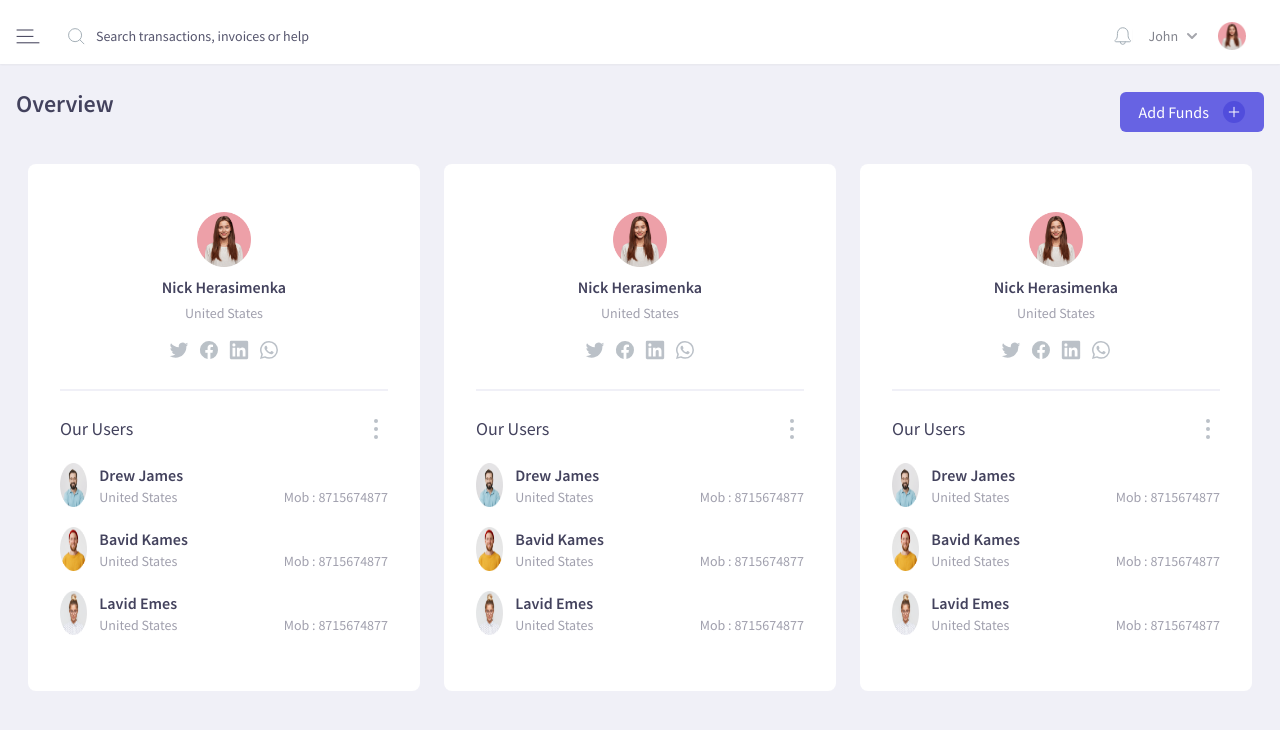
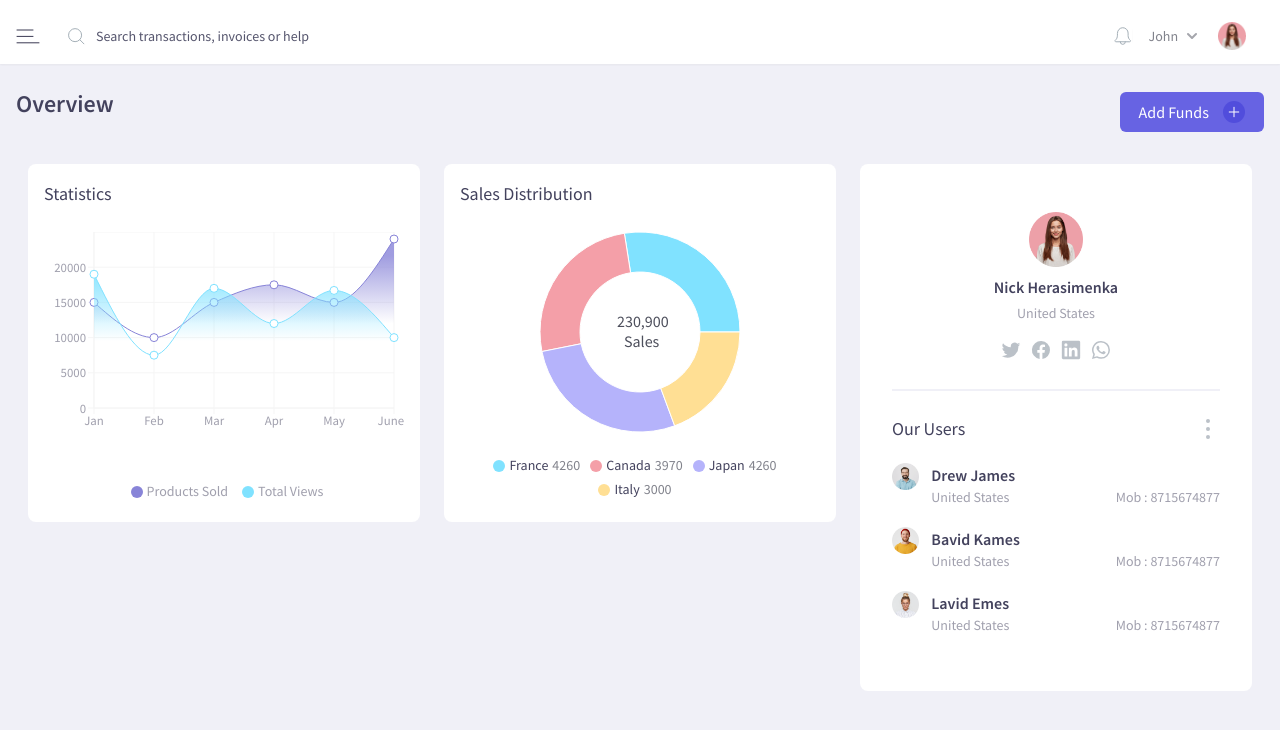
Before and after one commit to JabezSanjay/mitsogo-dashboard, a React (Create React App) app: page / in a window 1280 px wide. Shown: the top 730 px of the page. Built offline with nearby package versions, Linux system fonts and the light colour scheme.

Commit message:
Completed Statistics card and bug fixes

```diff
--- a/src/App.js
+++ b/src/App.js
@@ -4,7 +4,7 @@ import Dashboard from "./pages/Dashboard";
 
 const App = () => {
   return (
-    <div className="min-h-screen bg-bodyColor">
+    <div className="min-h-screen">
       <div>
         <Navbar>
           <Dashboard />
--- a/src/Components/Card/PersonalCard/index.js
+++ b/src/Components/Card/PersonalCard/index.js
@@ -9,7 +9,7 @@ import ProfileImage1 from "../../../images/Card/profilePic1.png";
 import ProfileImage2 from "../../../images/Card/profilePic2.png";
 import ProfileImage3 from "../../../images/Card/profilePic3.png";
 
-const Card = () => {
+const PersonalCard = () => {
   const profiles = [
     { name: "Drew James", svg: ProfileImage1 },
     { name: "Bavid Kames", svg: ProfileImage2 },
@@ -17,7 +17,7 @@ const Card = () => {
   ];
 
   return (
-    <div className="p-2 lg:p-3 w-full lg:w-1/3">
+    <div className="p-2 lg:p-3 w-full lg:w-1/3 order-first sm:order-3">
       <div className="bg-white px-8 pt-12 pb-14 rounded-lg">
         <div>
           <div className="flex flex-col  items-center border-b-2 border-bodyColor">
@@ -45,7 +45,11 @@ const Card = () => {
         </div>
         {profiles.map((profile) => (
           <div className="mt-5 flex" key={profile.name}>
-            <img src={profile.svg} alt="" className="w-1/6 sm:w-1/12" />
+            <img
+              src={profile.svg}
+              alt=""
+              className="w-1/6 sm:w-1/12 h-1/6 sm:h-1/12"
+            />
             <div className="ml-3 w-full">
               <h3 className="text-mainColor font-semibold">{profile.name}</h3>
               <div className="text-mainColor opacity-50 text-sm flex flex-wrap justify-between">
@@ -64,4 +68,4 @@ const Card = () => {
   );
 };
 
-export default Card;
+export default PersonalCard;
--- /dev/null
+++ b/src/Components/Card/StatisticsCard/index.js
@@ -0,0 +1,210 @@
+import React from "react";
+import {
+  AreaChart,
+  Area,
+  XAxis,
+  YAxis,
+  CartesianGrid,
+  Tooltip,
+  ResponsiveContainer,
+  Legend,
+  PieChart,
+  Pie,
+  Cell,
+  Label,
+} from "recharts";
+
+const StatisticsCard = ({ type }) => {
+  const data = [
+    {
+      name: "Jan",
+      "Total Views": 19000,
+      "Products Sold": 15000,
+    },
+    {
+      name: "Feb",
+      "Total Views": 7500,
+      "Products Sold": 10000,
+    },
+    {
+      name: "Mar",
+      "Total Views": 17000,
+      "Products Sold": 15000,
+    },
+    {
+      name: "Apr",
+      "Total Views": "12000",
+      "Products Sold": 17500,
+    },
+    {
+      name: "May",
+      "Total Views": "16700",
+      "Products Sold": 15000,
+    },
+    {
+      name: "June",
+      "Total Views": "10000",
+      "Products Sold": 24000,
+    },
+  ];
+  const pieData = [
+    { name: "France", value: 4260 },
+    { name: "Canada", value: 3970 },
+    { name: "Japan", value: 4260 },
+    { name: "Italy", value: 3000 },
+  ];
+
+  const CustomLabel = ({ viewBox }) => {
+    const { cx, cy } = viewBox;
+    return (
+      <React.Fragment>
+        <text x={cx - 23} y={cy - 5}>
+          <tspan
+            style={{
+              fontSize: "1em",
+              fill: "#4D4F5C",
+            }}
+          >
+            230,900
+          </tspan>
+        </text>
+        <text x={cx - 16} y={cy + 15}>
+          <tspan
+            style={{
+              fontSize: "1em",
+              fill: "#4D4F5C",
+            }}
+          >
+            Sales
+          </tspan>
+        </text>
+      </React.Fragment>
+    );
+  };
+  const customLegend = (value, entry) => {
+    const { payload } = entry;
+
+    return (
+      <span
+        className={` ${
+          payload.value
+            ? "text-mainColor text-sm"
+            : "text-mainColor opacity-50 text-sm"
+        }`}
+      >
+        {value}
+        <span className="ml-1 text-lightGray opacity-70 text-sm">
+          {payload.value === undefined ? null : payload?.payload.payload.value}
+        </span>
+      </span>
+    );
+  };
+
+  const COLORS = ["#80E2FF", "#F49FA8", "#B5B3FB", "#FFDF94"];
+  return (
+    <div className="p-2 lg:p-3 w-full lg:w-1/3 ">
+      <div className="bg-white px-4 pt-1 pb-10 rounded-lg">
+        <div className="mt-3 flex justify-between">
+          <h3 className="text-lg text-mainColor mb-6">
+            {type === "graph" ? "Statistics" : "Sales Distribution"}
+          </h3>
+        </div>
+        <div>
+          {type === "graph" ? (
+            <ResponsiveContainer width="100%" height={250}>
+              <AreaChart
+                data={data}
+                margin={{ top: 0, right: 10, left: -10, bottom: 10 }}
+              >
+                <defs>
+                  <linearGradient id="colorUv" x1="0" y1="0" x2="0" y2="1">
+                    <stop offset="10%" stopColor="#8884d8" stopOpacity={0.8} />
+                    <stop offset="50%" stopColor="#8884d8" stopOpacity={0} />
+                  </linearGradient>
+                  <linearGradient id="colorPv" x1="0" y1="0" x2="0" y2="1">
+                    <stop offset="5%" stopColor="#80E2FF" stopOpacity={0.8} />
+                    <stop offset="50%" stopColor="#80E2FF" stopOpacity={0} />
+                  </linearGradient>
+                </defs>
+                <XAxis
+                  dataKey="name"
+                  tick={{ fill: "#43425D", opacity: 0.5, fontSize: "0.8em" }}
+                  stroke="#F5F5F5"
+                />
+                <YAxis
+                  domain={[0, 25000]}
+                  ticks={[0, 5000, 10000, 15000, 20000]}
+                  tick={{ fill: "#43425D", opacity: 0.5, fontSize: "0.8em" }}
+                  stroke="#F5F5F5"
+                />
+                <CartesianGrid strokeDasharray="0" stroke="#F5F5F5" />
+                <Tooltip active={true} />
+                <Area
+                  type="monotone"
+                  dataKey="Products Sold"
+                  stroke="#8884d8"
+                  dot={{ fill: "#FFF", stroke: "#8884d8", r: 4 }}
+                  activeDot={{ fill: "#FFF", stroke: "#8884d8", r: 6 }}
+                  fillOpacity={1}
+                  fill="url(#colorUv)"
+                />
+                <Area
+                  type="monotone"
+                  dataKey="Total Views"
+                  stroke="#80E2FF"
+                  fillOpacity={1}
+                  fill="url(#colorPv)"
+                  dot={{ fill: "#FFF", stroke: "#80E2FF", r: 4 }}
+                  activeDot={{ fill: "#FFF", stroke: "#80E2FF", r: 6 }}
+                />
+                <Legend
+                  iconType="circle"
+                  iconSize={12}
+                  wrapperStyle={{
+                    left: 10,
+                    bottom: -30,
+                    paddingBottom: 10,
+                  }}
+                  formatter={customLegend}
+                />
+              </AreaChart>
+            </ResponsiveContainer>
+          ) : (
+            <ResponsiveContainer width="100%" height={250}>
+              <PieChart>
+                <Pie
+                  data={pieData}
+                  innerRadius={60}
+                  outerRadius={100}
+                  fill="#8884d8"
+                  dataKey="value"
+                >
+                  {pieData.map((entry, index) => (
+                    <Cell
+                      key={`cell-${index}`}
+                      fill={COLORS[index % COLORS.length]}
+                    />
+                  ))}
+                  <Label content={CustomLabel} />
+                </Pie>
+
+                <Legend
+                  iconType="circle"
+                  iconSize={12}
+                  margin={{ top: 50, right: 0, left: 0, bottom: 0 }}
+                  wrapperStyle={{
+                    bottom: -20,
+                    paddingBottom: 2,
+                  }}
+                  formatter={customLegend}
+                />
+              </PieChart>
+            </ResponsiveContainer>
+          )}
+        </div>
+      </div>
+    </div>
+  );
+};
+
+export default StatisticsCard;
--- a/src/index.css
+++ b/src/index.css
@@ -13,6 +13,7 @@ body,
 html {
   font-family: "Source Sans Pro", sans-serif;
   overflow-x: hidden;
+  background-color: #f0f0f7;
 }
 
 .dropdown:focus-within .dropdown-menu {
--- a/src/pages/Dashboard.js
+++ b/src/pages/Dashboard.js
@@ -1,7 +1,8 @@
 import React from "react";
 import Button from "../Components/Button";
 import PlusIcon from "../images/Button/plus.svg";
-import Card from "../Components/Card/PersonalCard";
+import PersonalCard from "../Components/Card/PersonalCard";
+import StatisticsCard from "../Components/Card/StatisticsCard";
 
 const Dashboard = () => {
   return (
@@ -11,9 +12,9 @@ const Dashboard = () => {
         <Button name="Add Funds" svg={PlusIcon} />
       </div>
       <div className="flex flex-wrap justify-evenly">
-        <Card />
-        <Card />
-        <Card />
+        <StatisticsCard type="graph" />
+        <StatisticsCard />
+        <PersonalCard />
       </div>
     </div>
   );
```
